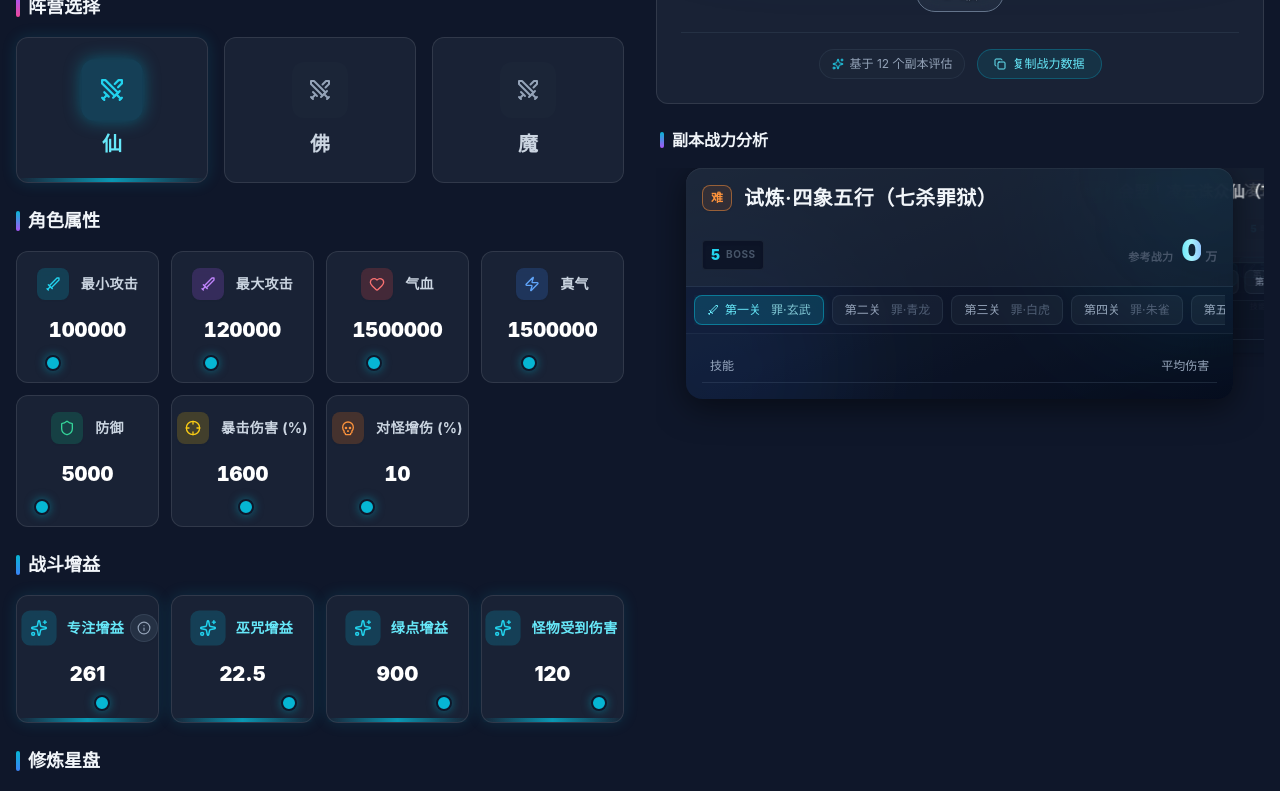
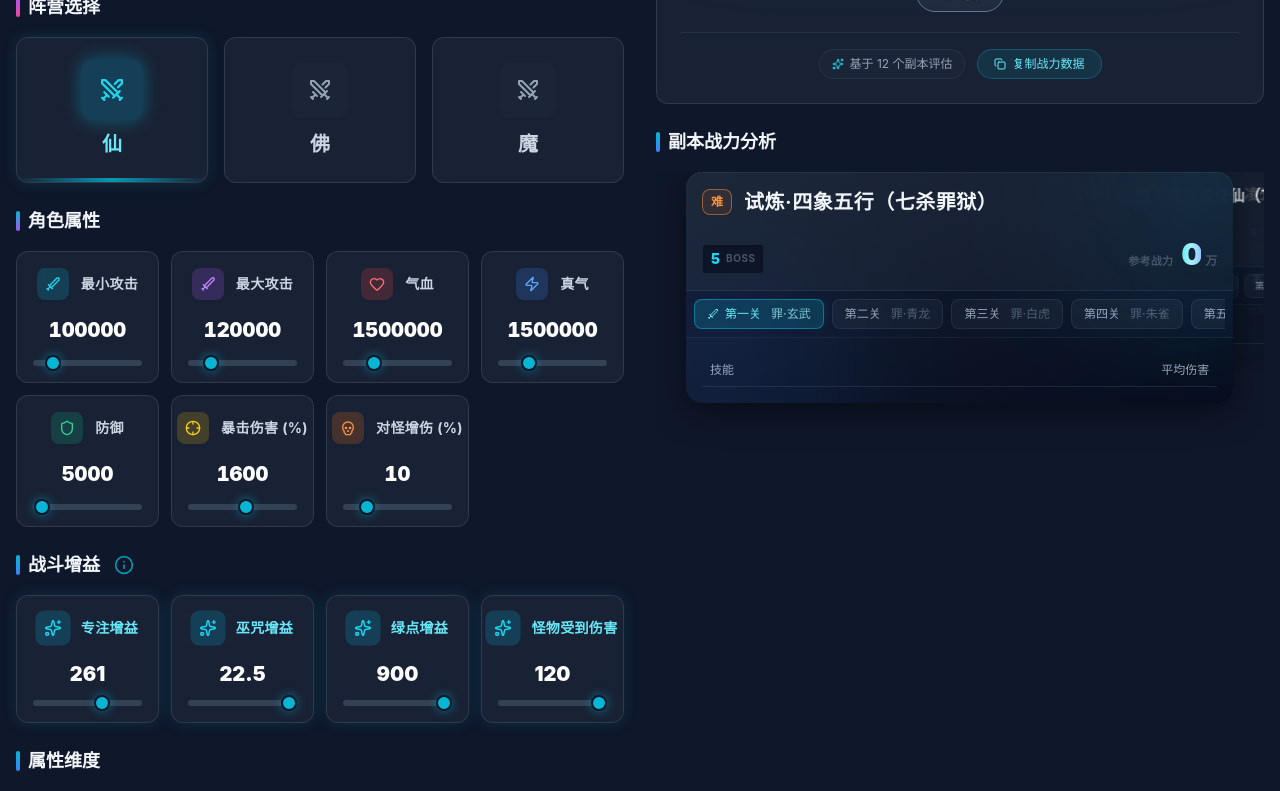
Before and after one commit to myonlystarWang/new_zx_calc, a React app in the folder web_app/: page / in a window 1280 px wide. Shown: the part 320-1111 px from the top of the page. Built offline with nearby package versions, Linux system fonts and the light colour scheme; the HTML template or start-up script is replaced by a standard one.

Commit message:
完成tips优化和样式优化

```diff
--- a/web_app/src/components/business/AttributePanel.tsx
+++ b/web_app/src/components/business/AttributePanel.tsx
@@ -104,7 +104,7 @@ export const AttributePanel: React.FC<AttributePanelProps> = ({ attributes, onCh
             <div>
                 <h2 className="text-lg font-semibold text-slate-100 mb-4 flex items-center gap-2">
                     <span className="w-1 h-5 bg-gradient-to-b from-cyan-500 to-blue-500 rounded-full"></span>
-                    修炼星盘
+                    属性维度
                 </h2>
                 <div className="glass-panel p-4 bg-slate-800/50 flex items-center justify-center">
                     <AttributeRadarChart attributes={attributes} />
--- a/web_app/src/components/business/BuffSelector.tsx
+++ b/web_app/src/components/business/BuffSelector.tsx
@@ -68,13 +68,19 @@ export const BuffSelector: React.FC = () => {
             <h2 className="text-lg font-semibold text-slate-100 mb-4 flex items-center gap-2">
                 <span className="w-1 h-5 bg-gradient-to-b from-cyan-500 to-blue-500 rounded-full"></span>
                 战斗增益
+                <div
+                    className="ml-0.5 p-1 text-cyan-500/80 hover:text-cyan-400 cursor-pointer transition-colors hover:bg-cyan-500/10 rounded-full"
+                    onClick={() => setShowFocusInfo(true)}
+                    title="查看数值参考"
+                >
+                    <Info className="w-5 h-5" />
+                </div>
             </h2>
 
             <div className="grid grid-cols-2 md:grid-cols-4 gap-3">
                 {visibleBuffs.map((buff) => {
                     const isActive = activeBuffIds.includes(buff.BuffID);
                     const currentValue = buffValues[buff.BuffID] ?? buff.DefaultEffectValue ?? 0;
-                    const isFocusBuff = buff.BuffName.includes('专注');
 
                     const defaults = { min: 0, max: 500, step: 1 };
                     const overrides = {
@@ -97,6 +103,7 @@ export const BuffSelector: React.FC = () => {
                                     : 'border-slate-700 hover:bg-slate-800/50'
                             )}
                         >
+
                             {/* Header: Icon & Name */}
                             <div className="flex items-center justify-center gap-3 relative z-10 w-full">
                                 <div className={clsx(
@@ -113,17 +120,6 @@ export const BuffSelector: React.FC = () => {
                                 )}>
                                     {buff.BuffName}
                                 </span>
-                                {isFocusBuff && (
-                                    <div
-                                        className="group/info relative p-1.5 -m-1.5 bg-slate-700/50 hover:bg-cyan-500/20 text-slate-400 hover:text-cyan-300 rounded-full transition-all shadow-sm border border-slate-600/50 hover:border-cyan-500/50"
-                                        onClick={(e) => {
-                                            e.stopPropagation();
-                                            setShowFocusInfo(true);
-                                        }}
-                                    >
-                                        <Info className="w-3.5 h-3.5" />
-                                    </div>
-                                )}
                             </div>
 
                             {/* Content: Value + Slider (Editable) OR Text (Fixed) */}
@@ -156,8 +152,12 @@ export const BuffSelector: React.FC = () => {
                                             }}
                                             onClick={(e) => e.stopPropagation()}
                                             className={clsx(
-                                                "w-full h-1.5 rounded-lg appearance-none cursor-pointer transition-colors",
-                                                isActive ? "bg-slate-600 accent-cyan-500 hover:accent-cyan-400" : "bg-slate-800 accent-slate-600"
+                                                "w-full h-1.5 appearance-none bg-transparent cursor-pointer focus:outline-none",
+                                                // Track styling
+                                                "[&::-webkit-slider-runnable-track]:w-full [&::-webkit-slider-runnable-track]:h-1.5 [&::-webkit-slider-runnable-track]:bg-slate-700 [&::-webkit-slider-runnable-track]:rounded-full",
+                                                // Thumb styling
+                                                "[&::-webkit-slider-thumb]:appearance-none [&::-webkit-slider-thumb]:h-4 [&::-webkit-slider-thumb]:w-4 [&::-webkit-slider-thumb]:rounded-full [&::-webkit-slider-thumb]:mt-[-5px] [&::-webkit-slider-thumb]:shadow-md [&::-webkit-slider-thumb]:transition-transform [&::-webkit-slider-thumb]:hover:scale-110",
+                                                isActive ? "[&::-webkit-slider-thumb]:bg-cyan-400" : "[&::-webkit-slider-thumb]:bg-slate-600"
                                             )}
                                             disabled={!isActive}
                                         />
@@ -172,10 +172,7 @@ export const BuffSelector: React.FC = () => {
                                 )}
                             </div>
 
-                            {/* Active Indicator Bar */}
-                            {isActive && (
-                                <div className="absolute bottom-0 left-0 w-full h-1 bg-gradient-to-r from-transparent via-cyan-500 to-transparent opacity-80" />
-                            )}
+
                         </div>
                     );
                 })}
--- a/web_app/src/components/business/ResultSection.tsx
+++ b/web_app/src/components/business/ResultSection.tsx
@@ -201,10 +201,10 @@ export const ResultSection: React.FC = () => {
 
             {/* Dungeon Navigator Carousel (3D Stack) */}
             <div className="relative w-full flex flex-col items-center gap-4">
-                <h3 className="text-base font-semibold text-slate-100 flex items-center gap-2 px-1 self-start">
-                    <span className="w-1 h-4 bg-gradient-to-b from-cyan-500 to-purple-500 rounded-full"></span>
+                <h2 className="text-lg font-semibold text-slate-100 flex items-center gap-2 self-start">
+                    <span className="w-1 h-5 bg-gradient-to-b from-cyan-500 to-blue-500 rounded-full"></span>
                     副本战力分析
-                </h3>
+                </h2>
 
                 <div
                     ref={containerRef}
--- a/web_app/src/components/ui/AttributeCard.tsx
+++ b/web_app/src/components/ui/AttributeCard.tsx
@@ -1,14 +1,14 @@
 import React from 'react';
 import clsx from 'clsx';
 
-const colorStyles: Record<string, { bg: string; text: string; accent: string; focus: string; border: string }> = {
-    cyan: { bg: 'bg-cyan-500/20', text: 'text-cyan-400', accent: 'accent-cyan-500', focus: 'focus:text-cyan-400', border: 'hover:border-cyan-500/50' },
-    purple: { bg: 'bg-purple-500/20', text: 'text-purple-400', accent: 'accent-purple-500', focus: 'focus:text-purple-400', border: 'hover:border-purple-500/50' },
-    red: { bg: 'bg-red-500/20', text: 'text-red-400', accent: 'accent-red-500', focus: 'focus:text-red-400', border: 'hover:border-red-500/50' },
-    blue: { bg: 'bg-blue-500/20', text: 'text-blue-400', accent: 'accent-blue-500', focus: 'focus:text-blue-400', border: 'hover:border-blue-500/50' },
-    emerald: { bg: 'bg-emerald-500/20', text: 'text-emerald-400', accent: 'accent-emerald-500', focus: 'focus:text-emerald-400', border: 'hover:border-emerald-500/50' },
-    yellow: { bg: 'bg-yellow-500/20', text: 'text-yellow-400', accent: 'accent-yellow-500', focus: 'focus:text-yellow-400', border: 'hover:border-yellow-500/50' },
-    orange: { bg: 'bg-orange-500/20', text: 'text-orange-400', accent: 'accent-orange-500', focus: 'focus:text-orange-400', border: 'hover:border-orange-500/50' },
+const colorStyles: Record<string, { bg: string; text: string; accent: string; focus: string; border: string; thumb: string }> = {
+    cyan: { bg: 'bg-cyan-500/20', text: 'text-cyan-400', accent: 'accent-cyan-500', focus: 'focus:text-cyan-400', border: 'hover:border-cyan-500/50', thumb: 'bg-cyan-400' },
+    purple: { bg: 'bg-purple-500/20', text: 'text-purple-400', accent: 'accent-purple-500', focus: 'focus:text-purple-400', border: 'hover:border-purple-500/50', thumb: 'bg-purple-400' },
+    red: { bg: 'bg-red-500/20', text: 'text-red-400', accent: 'accent-red-500', focus: 'focus:text-red-400', border: 'hover:border-red-500/50', thumb: 'bg-red-400' },
+    blue: { bg: 'bg-blue-500/20', text: 'text-blue-400', accent: 'accent-blue-500', focus: 'focus:text-blue-400', border: 'hover:border-blue-500/50', thumb: 'bg-blue-400' },
+    emerald: { bg: 'bg-emerald-500/20', text: 'text-emerald-400', accent: 'accent-emerald-500', focus: 'focus:text-emerald-400', border: 'hover:border-emerald-500/50', thumb: 'bg-emerald-400' },
+    yellow: { bg: 'bg-yellow-500/20', text: 'text-yellow-400', accent: 'accent-yellow-500', focus: 'focus:text-yellow-400', border: 'hover:border-yellow-500/50', thumb: 'bg-yellow-400' },
+    orange: { bg: 'bg-orange-500/20', text: 'text-orange-400', accent: 'accent-orange-500', focus: 'focus:text-orange-400', border: 'hover:border-orange-500/50', thumb: 'bg-orange-400' },
 };
 
 interface AttributeCardProps {
@@ -86,8 +86,12 @@ export const AttributeCard: React.FC<AttributeCardProps> = ({
                 value={value}
                 onChange={handleChange}
                 className={clsx(
-                    "w-full h-1.5 bg-slate-700 rounded-lg appearance-none cursor-pointer",
-                    styles.accent
+                    "w-full h-1.5 appearance-none bg-transparent cursor-pointer focus:outline-none",
+                    // Track styling
+                    "[&::-webkit-slider-runnable-track]:w-full [&::-webkit-slider-runnable-track]:h-1.5 [&::-webkit-slider-runnable-track]:bg-slate-700 [&::-webkit-slider-runnable-track]:rounded-full",
+                    // Thumb styling
+                    "[&::-webkit-slider-thumb]:appearance-none [&::-webkit-slider-thumb]:h-4 [&::-webkit-slider-thumb]:w-4 [&::-webkit-slider-thumb]:rounded-full [&::-webkit-slider-thumb]:mt-[-5px] [&::-webkit-slider-thumb]:shadow-md [&::-webkit-slider-thumb]:transition-transform [&::-webkit-slider-thumb]:hover:scale-110",
+                    `[&::-webkit-slider-thumb]:${styles.thumb}`
                 )}
             />
         </div>
```
